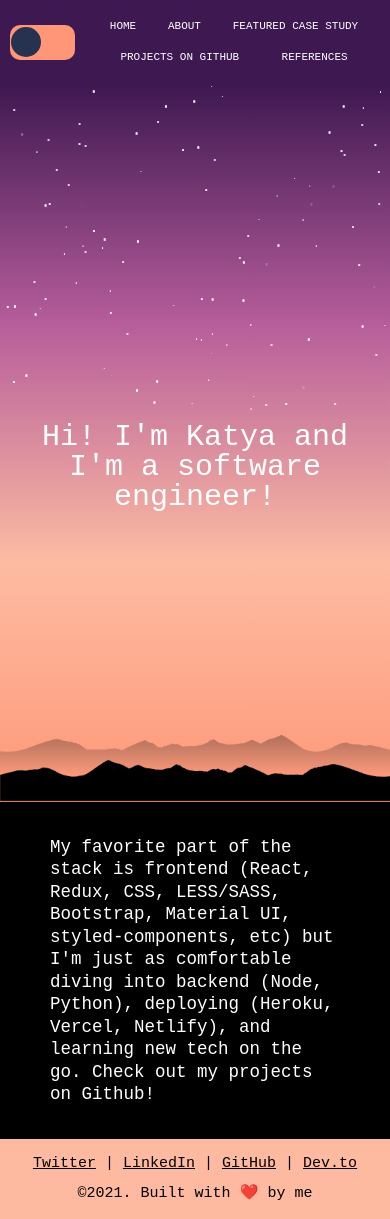
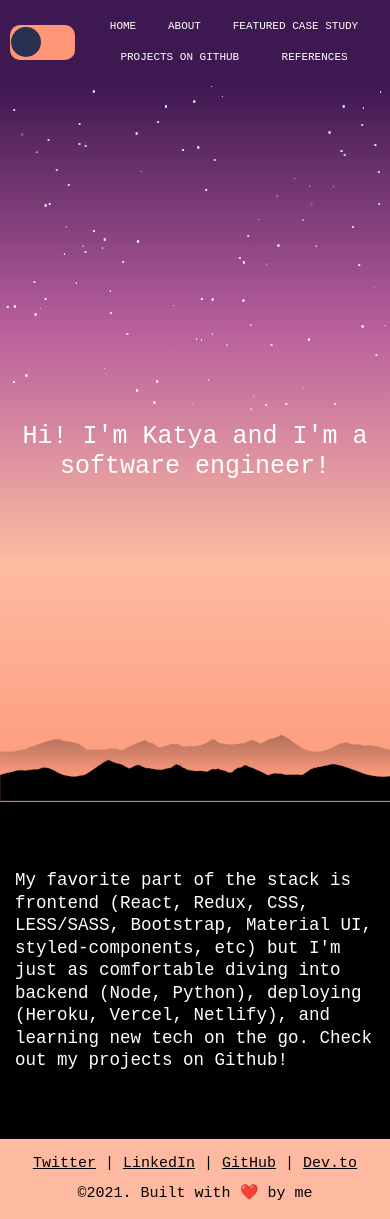
Before and after one commit to kp1129/fullstack-of-pancakes, a React (Create React App) app in the folder app/: page / in a window 390 px wide. Built offline with nearby package versions, Linux system fonts and the light colour scheme.

Commit message:
refactor

```diff
--- a/app/src/css/Home.css
+++ b/app/src/css/Home.css
@@ -70,7 +70,8 @@ i {
 /* mobile */
 @media (max-width: 600px) {
   h1 {
-    font-size: 3rem;
+    font-size: 2.5rem;
+    line-height: 3rem;
   }
   .mountain1 {
     bottom: 3vh;
--- a/app/src/css/Skills.css
+++ b/app/src/css/Skills.css
@@ -16,8 +16,7 @@
 /* tablet */
 @media (max-width: 800px) {
   .skills > p {
-      /* border: 1px solid red; */
-    padding: 3rem;
+    padding: 3rem 1rem;
     margin: 0 3rem;
     font-size: 1.75rem;
     line-height: 2.25rem;
@@ -26,6 +25,6 @@
 /* mobile */
 @media (max-width: 600px) {
   .skills > p {
-    margin: 0 2rem;
+    margin: 0 0.5rem;
   }
 }
```
